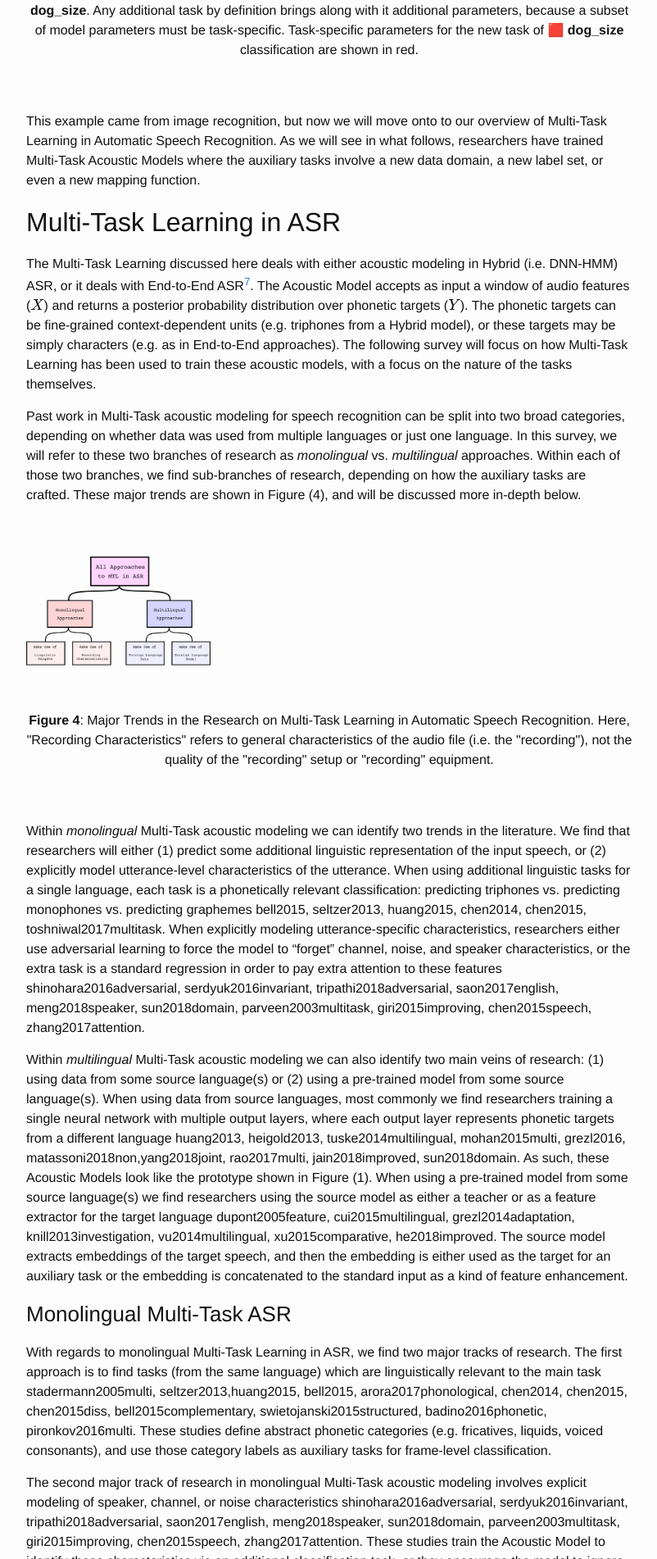
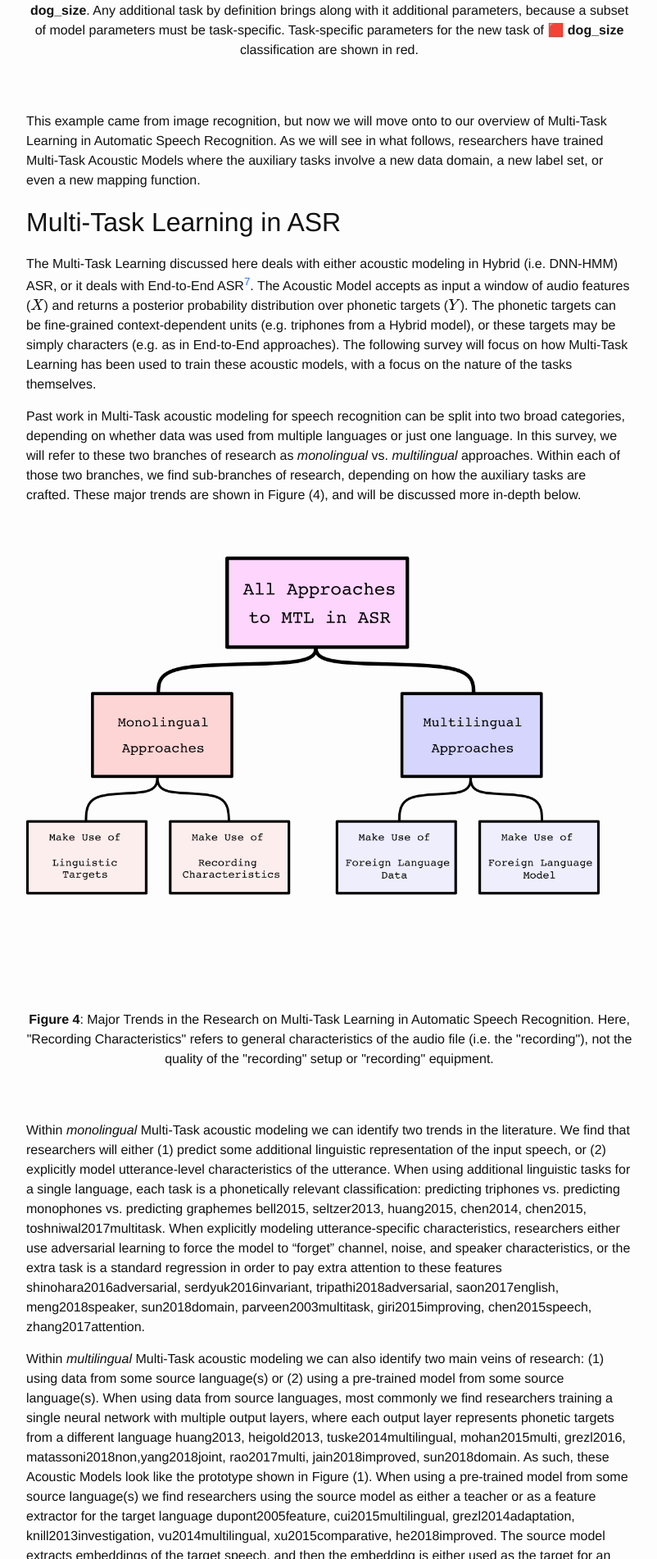
Before and after one commit to JRMeyer/jrmeyer.github.io, a Jekyll site: the page built from _posts/2020-03-21-overview-mtl-in-asr.markdown, in a window 1280 px wide. Shown: the part 4498-6400 px from the top of the page at 82% size, without its empty margins (238-1040 px from the left). Built offline with Jekyll 4.4.1, drawn with Linux system fonts in a browser that asks for light colours; formulas are drawn with MathJax 3; comment, search, counter and statistics services are not loaded.

Commit message:
bigger fig

```diff
--- a/_posts/2020-03-21-overview-mtl-in-asr.markdown
+++ b/_posts/2020-03-21-overview-mtl-in-asr.markdown
@@ -107,7 +107,7 @@ The Multi-Task Learning discussed here deals with either acoustic modeling in Hy
 Past work in Multi-Task acoustic modeling for speech recognition can be split into two broad categories, depending on whether data was used from multiple languages or just one language. In this survey, we will refer to these two branches of research as *monolingual* vs. *multilingual* approaches. Within each of those two branches, we find sub-branches of research, depending on how the auxiliary tasks are crafted. These major trends are shown in Figure (4), and will be discussed more in-depth below.
 
 <br><br>
-<img src="/misc/figs/overview-MTL.png" align="center" style="width: 225px;"/>
+<img src="/misc/figs/overview-MTL.png" align="center" style="width: 700px;"/>
 <center><strong>Figure 4</strong>: Major Trends in the Research on Multi-Task Learning in Automatic Speech Recognition. Here, "Recording Characteristics" refers to general characteristics of the audio file (i.e. the "recording"), not the quality of the "recording" setup or "recording" equipment. </center>
 <br><br>
 
```
